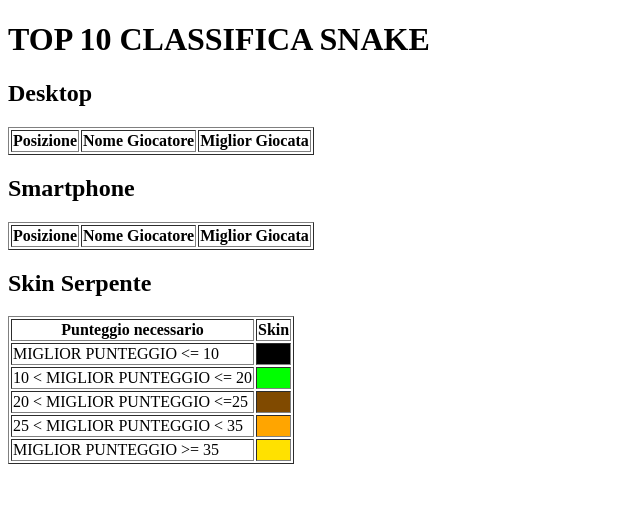
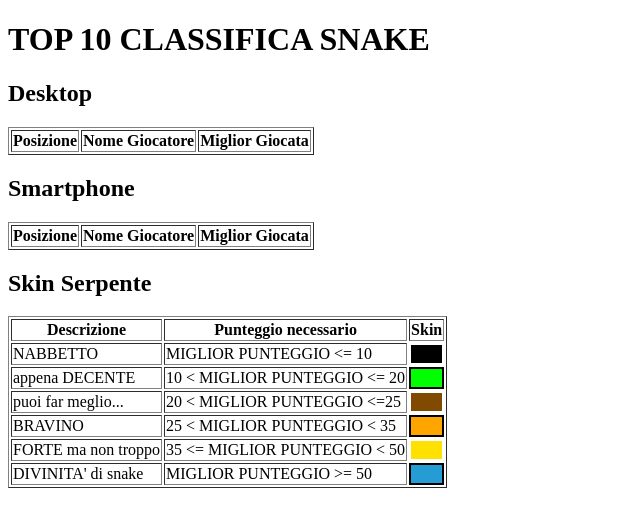
Before and after one commit to EnricoAbbona/SNAKE, a PHP site: page /classifica.html in a window 1280 px wide. Shown: the top 527 px of the page, without its empty margins (0-640 px from the left). Run offline with PHP 8.4, Linux system fonts and the light colour scheme; lists and menus that the app fills with data are empty.

Commit message:
new skin
nuova skin inserita, livello divinità di snake

```diff
--- a/classifica.html
+++ b/classifica.html
@@ -35,27 +35,7 @@ $(document).ready(function(){
     caricaDati();
 });
 </script>
-<style>
-  .primo_rank {
-    background-color: hsl(0, 0%, 0%);
-  }
-
-  .secondo_rank {
-    background-color: hsl(120, 100%, 50%);
-  }
-  .terzo_rank {
-    background-color: #804A00;
-  }
-
-  .quarto_rank {
-    background-color: orange;
-  }
-
-  .quinto_rank{
-    background-color: #ffe100;
-  }
-
-</style>
+<link rel="stylesheet" href="ranking.css" />
 </head>
 <body>
 <h1>TOP 10 CLASSIFICA SNAKE</h1>
@@ -82,17 +62,19 @@ $(document).ready(function(){
 <table border="1">
     <thead>
         <tr>
+            <th>Descrizione</th>
             <th>Punteggio necessario</th>
             <th>Skin</th>
         </tr>
     </thead>
     <tbody>
         <!-- Prima colonna con 5 righe vuote -->
-        <tr><td>MIGLIOR PUNTEGGIO <= 10</td><td class="primo_rank"></td></tr>
-        <tr><td>10 < MIGLIOR PUNTEGGIO <= 20</td><td class="secondo_rank"></td></tr>
-        <tr><td>20 < MIGLIOR PUNTEGGIO <=25</td><td class="terzo_rank"></td></tr>
-        <tr><td>25 < MIGLIOR PUNTEGGIO < 35</td><td class="quarto_rank"></td></tr>
-        <tr><td>MIGLIOR PUNTEGGIO >= 35</td><td class="quinto_rank"></td></tr>
+        <tr><td>NABBETTO</td><td>MIGLIOR PUNTEGGIO <= 10</td><td class="primo_rank"></td></tr>
+        <tr><td>appena DECENTE</td><td>10 < MIGLIOR PUNTEGGIO <= 20</td><td class="secondo_rank"></td></tr>
+        <tr><td>puoi far meglio...</td><td>20 < MIGLIOR PUNTEGGIO <=25</td><td class="terzo_rank"></td></tr>
+        <tr><td>BRAVINO</td><td>25 < MIGLIOR PUNTEGGIO < 35</td><td class="quarto_rank"></td></tr>
+        <tr><td>FORTE ma non troppo</td><td>35 <= MIGLIOR PUNTEGGIO < 50 </td><td class="quinto_rank"></td></tr>
+        <tr><td>DIVINITA' di snake</td><td>MIGLIOR PUNTEGGIO >= 50</td><td class="sesto_rank"></td></tr>
     </tbody>
 </table>
 
--- a/index.html
+++ b/index.html
@@ -13,6 +13,7 @@
       rel="stylesheet"
     />
     <link rel="stylesheet" href="style.css" />
+    <link rel="stylesheet" href="ranking.css" />
     <script src="game.js" defer type="module"></script>
     <script src="communication.js" defer></script>
     <script src="ranking.js" defer></script>
--- /dev/null
+++ b/ranking.css
@@ -0,0 +1,27 @@
+.primo_rank {
+    background-color: hsl(0, 0%, 0%);
+    border: 0.25vmin solid rgb(255, 255, 255);
+  }
+
+  .secondo_rank {
+    background-color: hsl(120, 100%, 50%);
+    border: 0.25vmin solid black;
+  }
+  .terzo_rank {
+    background-color: #804A00;
+    border: 0.25vmin solid rgb(255, 255, 255);
+  }
+
+  .quarto_rank {
+    background-color: orange;
+    border: 0.25vmin solid black;
+  }
+
+  .quinto_rank{
+    background-color: #ffe100;
+    border: 0.25vmin solid rgb(255, 255, 255);
+  }
+  .sesto_rank {
+    background-color: #259dd4;
+    border: 0.25vmin solid black;
+}
--- a/ranking.js
+++ b/ranking.js
@@ -10,6 +10,9 @@ if ( migliorPunteggio <=10 || migliorPunteggio == null) {
 else if (migliorPunteggio >25 && migliorPunteggio <35){
     var serpente="quarto_rank";
 }
-else if (migliorPunteggio>=35){
+else if (migliorPunteggio>=35 && migliorPunteggio < 50){
     var serpente="quinto_rank";
 }
+else if (migliorPunteggio >= 50){
+    var serpente="sesto_rank";
+}
```
Also changed, not shown: style.css (+0 -24 lines).
